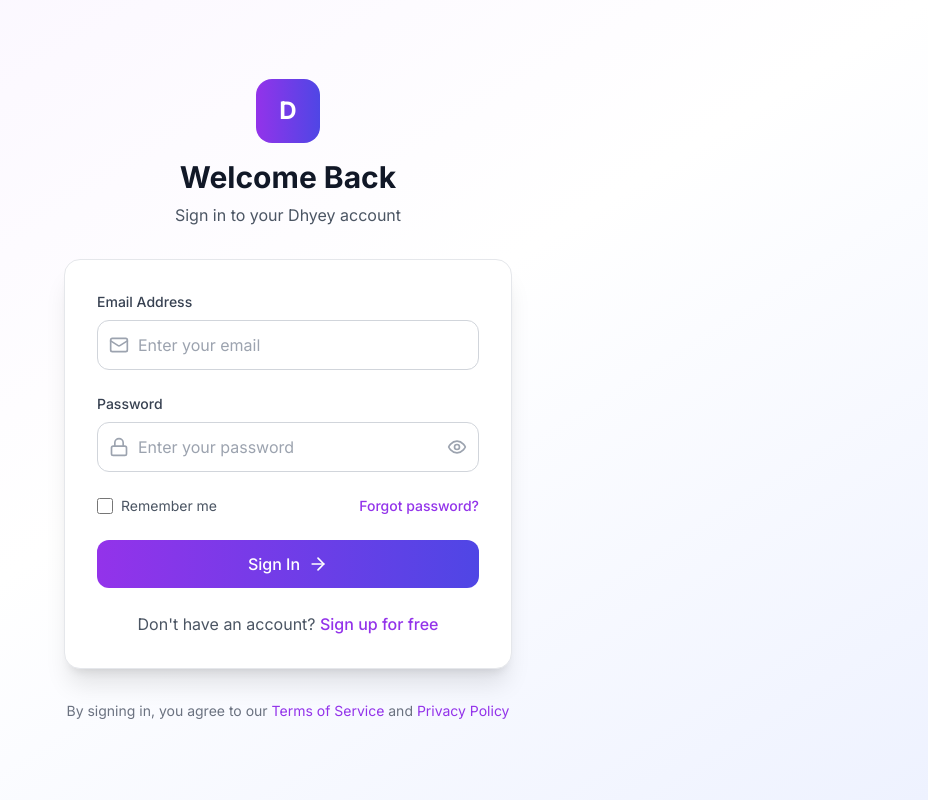
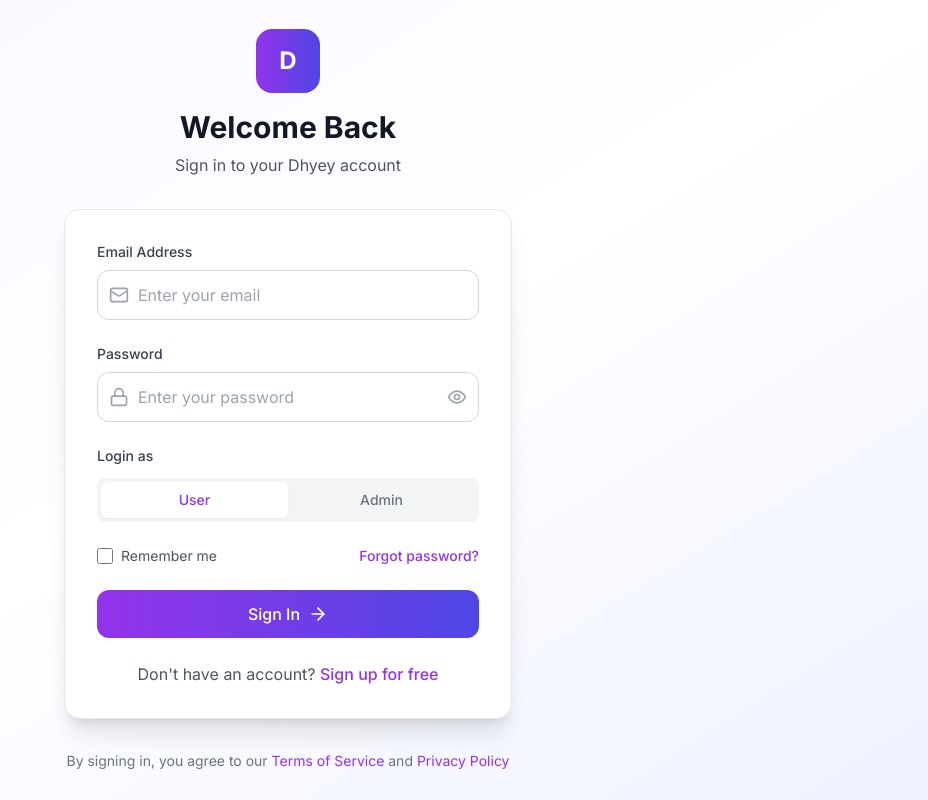
Before and after one commit to Delpat-Tech/dhyey-prod-filmy, a Next.js app in the folder frontend/: page /auth/login in a window 1280 px wide. Shown: the whole page, without its empty margins (352-1280 px from the left). Built offline with nearby package versions, Linux system fonts and the light colour scheme; no server answers; a web font is replaced by a local one.

Commit message:
Update LoginForm.tsx
Added the tab layout for the login page

```diff
--- a/frontend/src/components/auth/LoginForm.tsx
+++ b/frontend/src/components/auth/LoginForm.tsx
@@ -10,6 +10,7 @@
   email: string
   password: string
   rememberMe: boolean
+  loginAs: 'user' | 'admin'
 }
 
 export default function LoginForm() {
@@ -17,7 +18,8 @@
   const [formData, setFormData] = useState<LoginFormData>({
     email: '',
     password: '',
-    rememberMe: false
+    rememberMe: false,
+    loginAs: 'user'
   })
   const [showPassword, setShowPassword] = useState(false)
   const [isLoading, setIsLoading] = useState(false)
@@ -65,16 +67,48 @@
     try {
       await login(formData.email, formData.password, formData.rememberMe)
 
+      // Get the user from localStorage to check role
+      const storedUser = localStorage.getItem('dhyey_user')
+      const user = storedUser ? JSON.parse(storedUser) : null
+
+      if (formData.loginAs === 'admin') {
+        // Check if user has admin role
+        if (!user || user.role !== 'admin') {
+          showNotification({
+            type: 'error',
+            title: 'Access Denied',
+            message: 'You do not have admin privileges. Please login as a regular user.'
+          })
+          // Logout and stay on login page
+          localStorage.removeItem('dhyey_user')
+          localStorage.removeItem('dhyey_token')
+          localStorage.removeItem('dhyey_token_expiry')
+          return
+        }
+
+        showNotification({
+          type: 'success',
+          title: 'Admin Login Successful!',
+          message: 'Welcome to the admin panel'
+        })
+
+        // Redirect to admin dashboard
+        setTimeout(() => {
+          window.location.href = '/admin'
+        }, 1000)
+      } else {
+        // Regular user login
         showNotification({
           type: 'success',
           title: 'Login Successful!',
           message: 'Welcome back to Dhyey'
         })
 
-      // Redirect to dashboard after successful login
+        // Redirect to dashboard
         setTimeout(() => {
           window.location.href = '/dashboard'
         }, 1000)
+      }
 
     } catch (error: any) {
       showNotification({
@@ -169,6 +203,37 @@
               )}
             </div>
 
+            {/* Login Type Selection - Tab Layout */}
+            <div>
+              <label className="block text-sm font-medium text-gray-700 mb-3">
+                Login as
+              </label>
+              <div className="flex rounded-lg bg-gray-100 p-1">
+                <button
+                  type="button"
+                  onClick={() => setFormData(prev => ({ ...prev, loginAs: 'user' }))}
+                  className={`flex-1 py-2 px-4 text-sm font-medium rounded-md transition-all duration-200 ${
+                    formData.loginAs === 'user'
+                      ? 'bg-white text-purple-600 shadow-sm'
+                      : 'text-gray-500 hover:text-gray-700'
+                  }`}
+                >
+                  User
+                </button>
+                <button
+                  type="button"
+                  onClick={() => setFormData(prev => ({ ...prev, loginAs: 'admin' }))}
+                  className={`flex-1 py-2 px-4 text-sm font-medium rounded-md transition-all duration-200 ${
+                    formData.loginAs === 'admin'
+                      ? 'bg-white text-purple-600 shadow-sm'
+                      : 'text-gray-500 hover:text-gray-700'
+                  }`}
+                >
+                  Admin
+                </button>
+              </div>
+            </div>
+
             {/* Remember Me & Forgot Password */}
             <div className="flex items-center justify-between">
               <label className="flex items-center">
```
Lines whose indentation alone changed are shown as unchanged.
